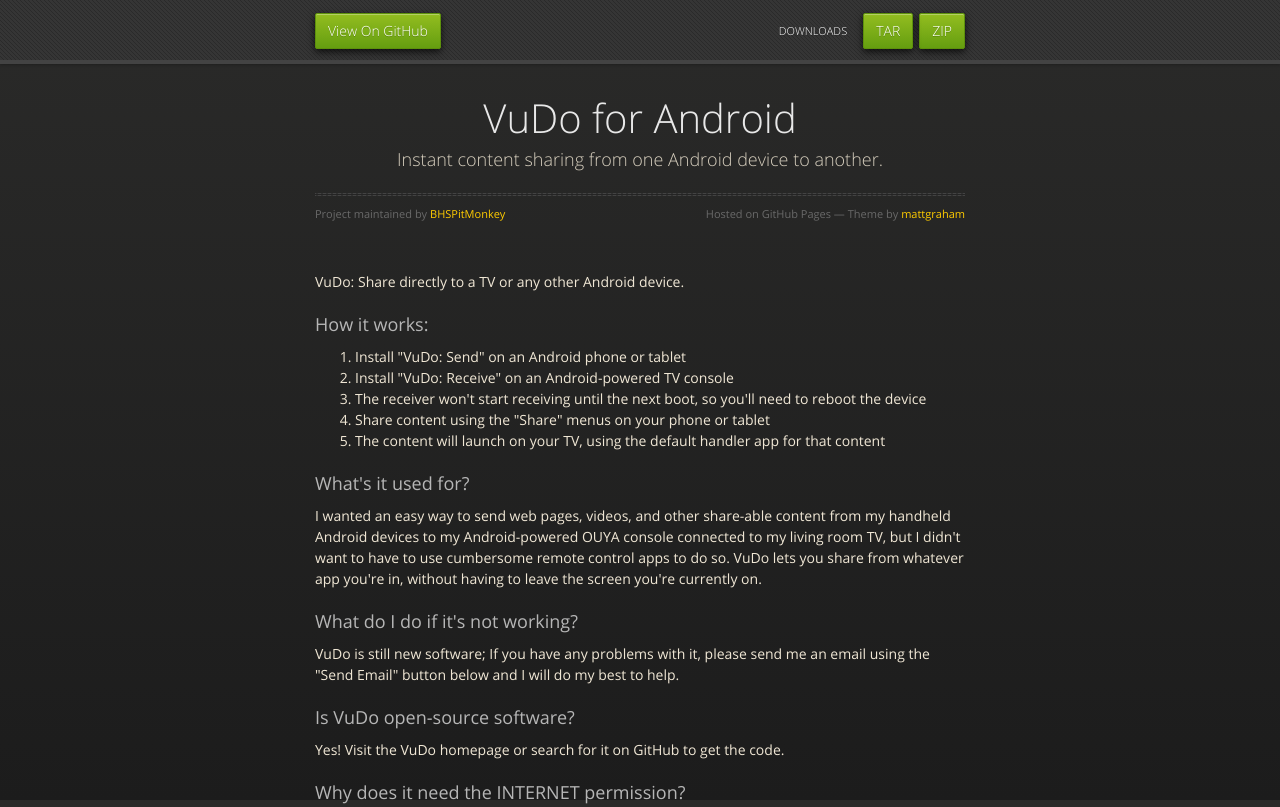
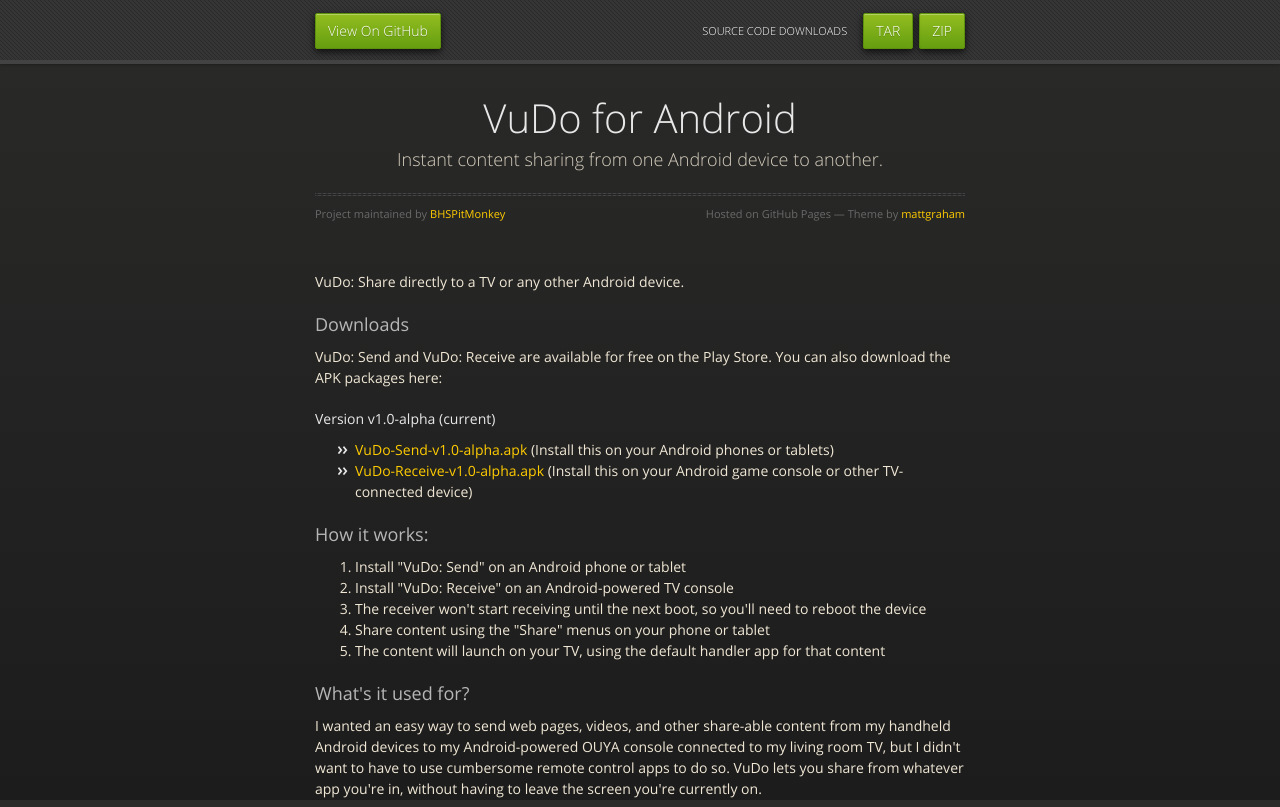
Before and after one commit to BHSPitMonkey/VuDo-Android, a plain HTML site: page index.html in a window 1280 px wide. Shown: the top 807 px of the page. Drawn offline with nearby package versions, Linux system fonts and the light colour scheme.

Commit message:
Add APK downloads

```diff
--- a/index.html
+++ b/index.html
@@ -23,7 +23,7 @@
           <li class="fork"><a href="https://github.com/BHSPitMonkey/VuDo-Android">View On GitHub</a></li>
           <li class="downloads"><a href="https://github.com/BHSPitMonkey/VuDo-Android/zipball/master">ZIP</a></li>
           <li class="downloads"><a href="https://github.com/BHSPitMonkey/VuDo-Android/tarball/master">TAR</a></li>
-          <li class="title">DOWNLOADS</li>
+          <li class="title">SOURCE CODE DOWNLOADS</li>
         </nav>
       </div><!-- end header -->
 
@@ -40,8 +40,18 @@
 
         <p>VuDo: Share directly to a TV or any other Android device.</p>
 
-<h3>
-<a name="how-it-works" class="anchor" href="#how-it-works"><span class="octicon octicon-link"></span></a>How it works:</h3>
+<h3>Downloads</h3>
+
+<p>VuDo: Send and VuDo: Receive are available for free on the Play Store.  You can also download the APK packages here:</p>
+
+<h4>Version v1.0-alpha (current)</h4>
+
+<ul>
+<li><a href="downloads/VuDo-Send-v1.0-alpha.apk">VuDo-Send-v1.0-alpha.apk</a> (Install this on your Android phones or tablets)</li>
+<li><a href="downloads/VuDo-Receive-v1.0-alpha.apk">VuDo-Receive-v1.0-alpha.apk</a> (Install this on your Android game console or other TV-connected device)</li>
+</ul>
+
+<h3><a name="how-it-works" class="anchor" href="#how-it-works"><span class="octicon octicon-link"></span></a>How it works:</h3>
 
 <ol>
 <li>Install "VuDo: Send" on an Android phone or tablet</li>
@@ -49,33 +59,29 @@
 <li>The receiver won't start receiving until the next boot, so you'll need to reboot the device</li>
 <li>Share content using the "Share" menus on your phone or tablet</li>
 <li>The content will launch on your TV, using the default handler app for that content</li>
-</ol><h3>
-<a name="whats-it-used-for" class="anchor" href="#whats-it-used-for"><span class="octicon octicon-link"></span></a>What's it used for?</h3>
+</ol>
+
+<h3><a name="whats-it-used-for" class="anchor" href="#whats-it-used-for"><span class="octicon octicon-link"></span></a>What's it used for?</h3>
 
 <p>I wanted an easy way to send web pages, videos, and other share-able content from my handheld Android devices to my Android-powered OUYA console connected to my living room TV, but I didn't want to have to use cumbersome remote control apps to do so.  VuDo lets you share from whatever app you're in, without having to leave the screen you're currently on.</p>
 
-<h3>
-<a name="what-do-i-do-if-its-not-working" class="anchor" href="#what-do-i-do-if-its-not-working"><span class="octicon octicon-link"></span></a>What do I do if it's not working?</h3>
+<h3><a name="what-do-i-do-if-its-not-working" class="anchor" href="#what-do-i-do-if-its-not-working"><span class="octicon octicon-link"></span></a>What do I do if it's not working?</h3>
 
 <p>VuDo is still new software; If you have any problems with it, please send me an email using the "Send Email" button below and I will do my best to help.</p>
 
-<h3>
-<a name="is-vudo-open-source-software" class="anchor" href="#is-vudo-open-source-software"><span class="octicon octicon-link"></span></a>Is VuDo open-source software?</h3>
+<h3><a name="is-vudo-open-source-software" class="anchor" href="#is-vudo-open-source-software"><span class="octicon octicon-link"></span></a>Is VuDo open-source software?</h3>
 
 <p>Yes! Visit the VuDo homepage or search for it on GitHub to get the code.</p>
 
-<h3>
-<a name="why-does-it-need-the-internet-permission" class="anchor" href="#why-does-it-need-the-internet-permission"><span class="octicon octicon-link"></span></a>Why does it need the INTERNET permission?</h3>
+<h3><a name="why-does-it-need-the-internet-permission" class="anchor" href="#why-does-it-need-the-internet-permission"><span class="octicon octicon-link"></span></a>Why does it need the INTERNET permission?</h3>
 
 <p>When VuDo sends and receives content with other VuDo devices on your local area network (LAN), it uses your device's networking capabilities.  The "INTERNET" permission is what allows this.  No data of any kind ever gets sent outside of your local network.</p>
 
-<h3>
-<a name="why-does-it-need-the-receive_boot_completed-permission" class="anchor" href="#why-does-it-need-the-receive_boot_completed-permission"><span class="octicon octicon-link"></span></a>Why does it need the RECEIVE_BOOT_COMPLETED permission?</h3>
+<h3><a name="why-does-it-need-the-receive_boot_completed-permission" class="anchor" href="#why-does-it-need-the-receive_boot_completed-permission"><span class="octicon octicon-link"></span></a>Why does it need the RECEIVE_BOOT_COMPLETED permission?</h3>
 
 <p>VuDo: Receive needs this permission so that it can continue to run after you've turned your device off and back on.</p>
 
-<h3>
-<a name="how-can-i-thank-you-for-this-handy-free-app" class="anchor" href="#how-can-i-thank-you-for-this-handy-free-app"><span class="octicon octicon-link"></span></a>How can I thank you for this handy free app?</h3>
+<h3><a name="how-can-i-thank-you-for-this-handy-free-app" class="anchor" href="#how-can-i-thank-you-for-this-handy-free-app"><span class="octicon octicon-link"></span></a>How can I thank you for this handy free app?</h3>
 
 <p>Inside the VuDo Settings app you can make an in-app purchase as a donation; If you're unable to do that, then simply telling all your friends how cool this app is will work also.</p>
       </section>
```
Also changed, not shown: 2 other files.
